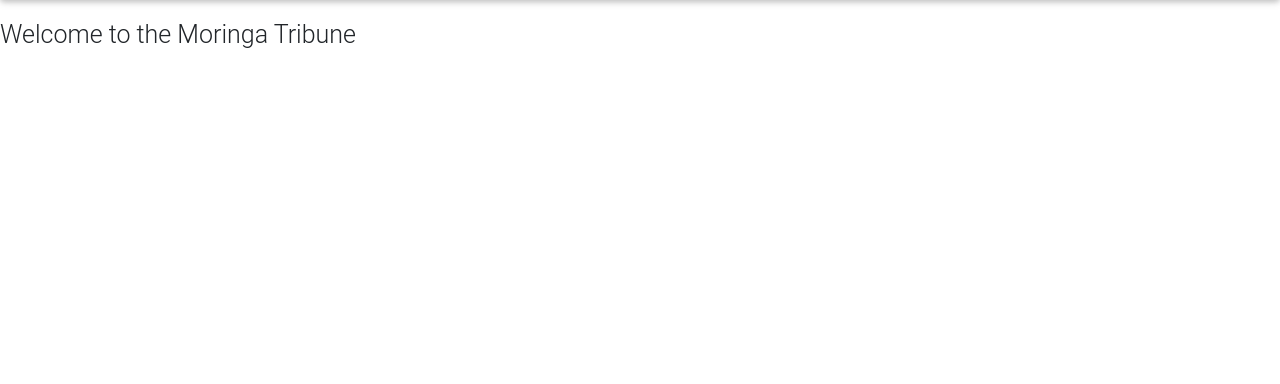
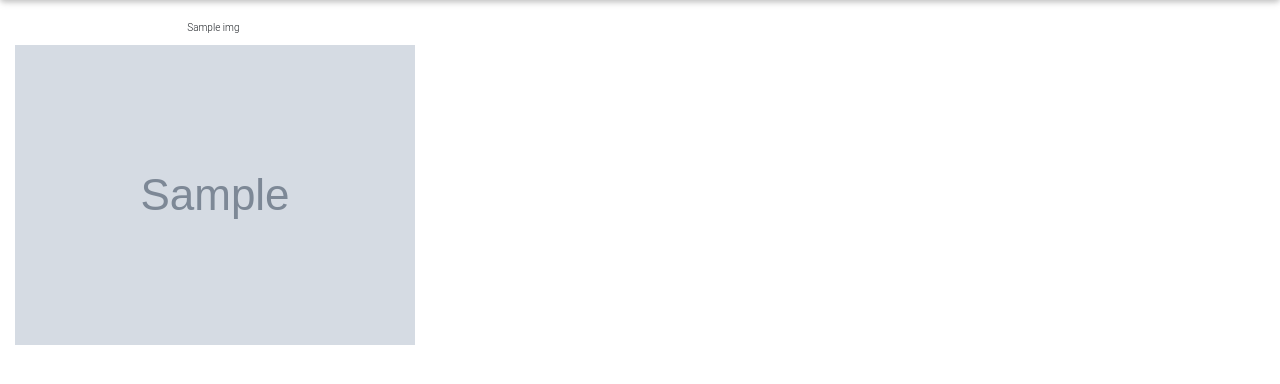
Before and after one commit to vincent8880/gallery, a Django app: template phot4/templates/index.html in a window 1280 px wide. Shown: the part 64-448 px from the top of the page. Run offline with Django 3.2, Linux system fonts and the light colour scheme; the template is opened without the code that fills it: most values are stand-ins (such as "Sample title", 1, 10 or a date in 2020); grey boxes marked "Sample" are stand-in pictures; some libraries are stand-ins or nearby versions.

Commit message:
updated my index.html file

```diff
--- a/phot4/templates/index.html
+++ b/phot4/templates/index.html
@@ -1,5 +1,63 @@
-{% extends 'base.html'%}
+{% extends 'base.html' %}
+
 {% block content %}
 {{block.super}}
-<h1> Welcome to the Moringa Tribune</h1>
+<div class="container-fluid">
+    <div class="row">
+        {% for img in images %}
+            <p id="img-copy"></p>
+            <div class="col-md-4 img-holder">
+                <div class="image-details">
+                    <p class="text-center"><a data-toggle="modal" data-target="#{{img.id}}">{{img.name}}</a></p>
+                </div>
+                <img src="{{img.image.cdn_url}}" alt="{{img.name}}">
+            </div>
+        {% empty %}
+        <div class="container">
+            <div class="row">
+                <div class="col-md-6">
+                    <img src="/static/img/404.jpeg" alt="Loading Image">
+                </div>
+                <div class="col-md-6">
+                    <h4>Awww...Don’t Cry.</h4>
+                    <p>Images are coming up soon</p>
+                </div>
+            </div>
+        </div>
+        {% endfor %}
+    </div>
+</div>
+
+{% for img in images %}
+<div class="modal fade bd-example-modal-lg" id="{{img.id}}" tabindex="-1" role="dialog" aria-labelledby="myLargeModalLabel" aria-hidden="true">
+    <div class="modal-dialog modal-lg modal-dialog-centered">
+        <div class="modal-content">
+            <div class="modal-body">
+                <div class="row">
+                    <div class="col-md-12 modal-image">
+                        <a href="/image/{{img.category.photo_category}}/{{img.id}}">
+                            <img src="{{img.image.cdn_url}}" alt="{{img.name}}">
+                        </a>
+                    </div>
+                    <div class="col-md-12 modal-text">
+                        <h5 class="modal-title" id="modal-title"> {{img.name}} </h5>
+                        <hr>
+                        <p>{{img.description}}</p>
+                        <p class="small">Posted <span class="font-weight-bold">{{img.post_date|timesince}}</span> ago </p>
+                        <p class="small">Category <span class="font-weight-bold">{{img.category.photo_category}}</span></p>
+                        <ul class="list-inline">
+                            <li class="list-inline-item"> Share
+                                <a class="twitter-share-button" class="tooltip-test" title="Share on Twitter"
+                                    href="https://twitter.com/intent/tweet?text={{img.image.url}}" target="_blank">
+                                    <i class="fa fa-twitter fa-1x"></i>
+                                </a>
+                            </li>
+                        </ul>
+                    </div>
+                </div>
+            </div>
+        </div>
+    </div>
+</div>
+{% endfor %}
 {% endblock %}
```
